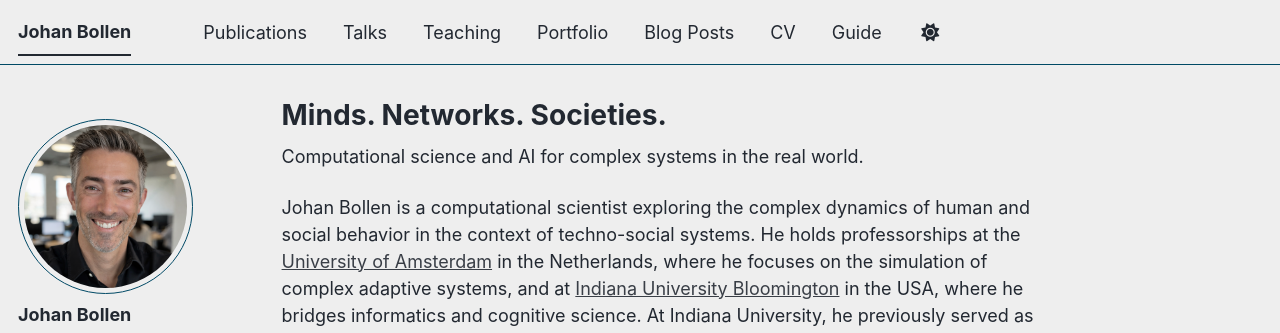
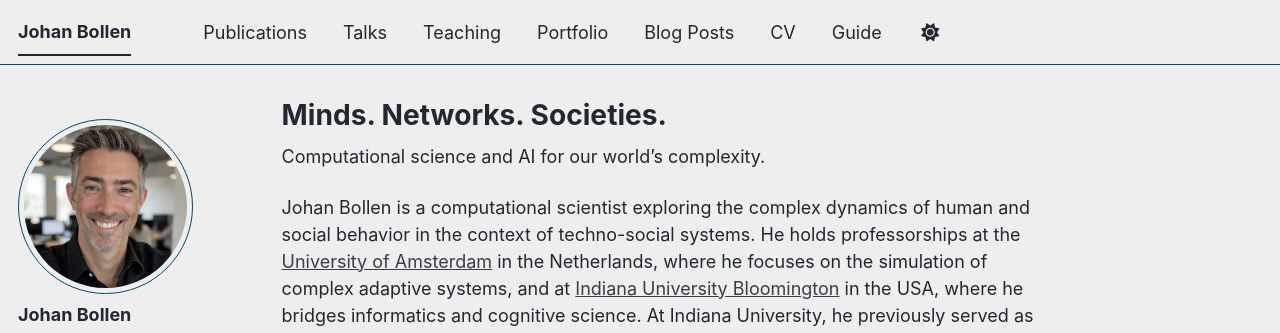
Before and after one commit to jbollen/jbollen.github.io, a Jekyll site: the page built from _pages/about.md, in a window 1280 px wide and 1293 px high. Shown: the top 333 px of the window. Built offline with Jekyll 4.4.1, drawn with Linux system fonts in a browser that asks for light colours; some web fonts are replaced; a script bundle is joined from its source files by our own code; library files that are not in the unit come from our copies.

Commit message:
Update about.md

```diff
--- a/_pages/about.md
+++ b/_pages/about.md
@@ -7,7 +7,7 @@ redirect_from:
   - /about.html
 ---
 
-Computational science and AI for complex systems in the real world.
+Computational science and AI for our world's complexity.
 
 Johan Bollen is a computational scientist exploring the complex dynamics of human and social behavior in the context of techno-social systems. He holds professorships at the [University of Amsterdam](https://en.wikipedia.org/wiki/University_of_Amsterdam) in the Netherlands, where he focuses on the simulation of complex adaptive systems, and at [Indiana University Bloomington](https://www.indiana.edu/) in the USA, where he bridges informatics and cognitive science. At Indiana University, he previously served as Chair of the Informatics department of the [Luddy School of Informatics, Computing, and Engineering](https://luddy.iu.edu/index.html), now directs the Center for Social and Biomedical Complexity (CSBC), and leads the SOCIAL Lab. He serves on the board of directors of the [Center for Urban Mental Health](https://www.centreforurbanmentalhealth.com/) at the University of Amsterdam [Institute for Advanced studies](https://ias.uva.nl/). He is a Synergy Program for Analysing Resilience and Critical transitionS (SPARCS) fellow at [Wageningen University and Research](https://www.wur.nl/en.htm).
 
```
